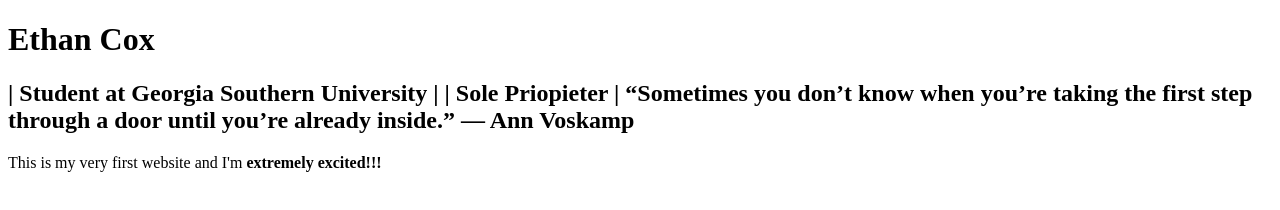
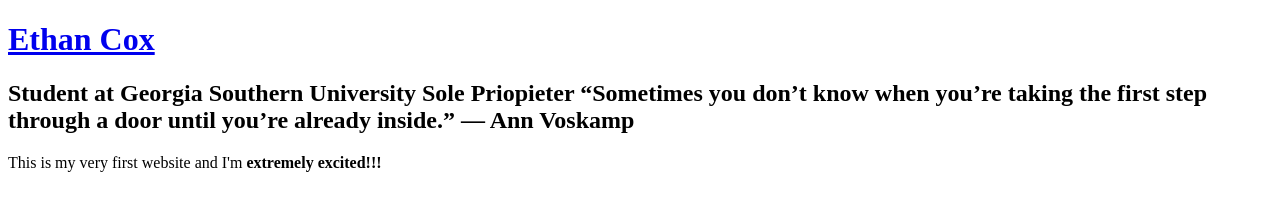
Before and after one commit to KenjaTochi/kenjatochi.github.io, a plain HTML site: page index.html in a window 1280 px wide. Drawn offline with Linux system fonts and the light colour scheme.

Commit message:
Update index.html

```diff
--- a/index.html
+++ b/index.html
@@ -7,11 +7,12 @@
 
   </head>
   <body>
-    <h1>Ethan Cox</h1>
-    <h2>| Student at Georgia Southern University | | Sole Priopieter | “Sometimes you don’t know when you’re taking the first step through a door until you’re already inside.” ― Ann Voskamp</h2>
+    <h1><a href="https://www.linkedin.com/in/ethan-hr-cox/" target=" blank">Ethan Cox</a></h1>
+    <h2>Student at Georgia Southern University Sole Priopieter “Sometimes you don’t know when you’re taking the first step through a door until you’re already inside.” ― Ann Voskamp</h2>
 
     <p>This is my very first website and I'm <b> extremely excited!!!</b></p>
 
+	<img src "http://via.placeholder.com/350x150">
   </body>
 
 
```
